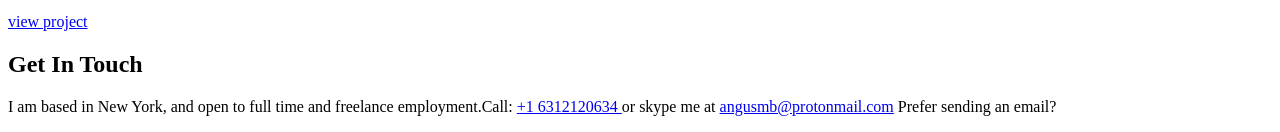
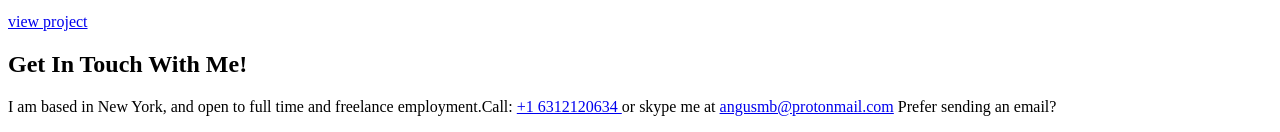
Before and after one commit to angus-barclay/portfolio_site_angus_barclay, a plain HTML site: page index.html in a window 1280 px wide. Shown: the part 1181-1313 px from the top of the page. Drawn offline with Linux system fonts and the light colour scheme.

Commit message:
Revert "Updated Contact Page"
This reverts commit 8094d3905180a82f02bdff10b7bea6cc32caa8b2.

```diff
--- a/index.html
+++ b/index.html
@@ -46,7 +46,7 @@
         </main>
         <footer id="contact">
             <div>
-                <h2>Get In Touch</h2>
+                <h2>Get In Touch With Me!</h2>
                 <p>
                     I am based in New York, and open to full time and freelance employment.Call: <a href="tel:+16312120634"> +1 6312120634 </a> or skype me at <a href="skype:live:.cid.b0e92ce204253e31">angusmb@protonmail.com</a> Prefer
                     sending an email?
```
